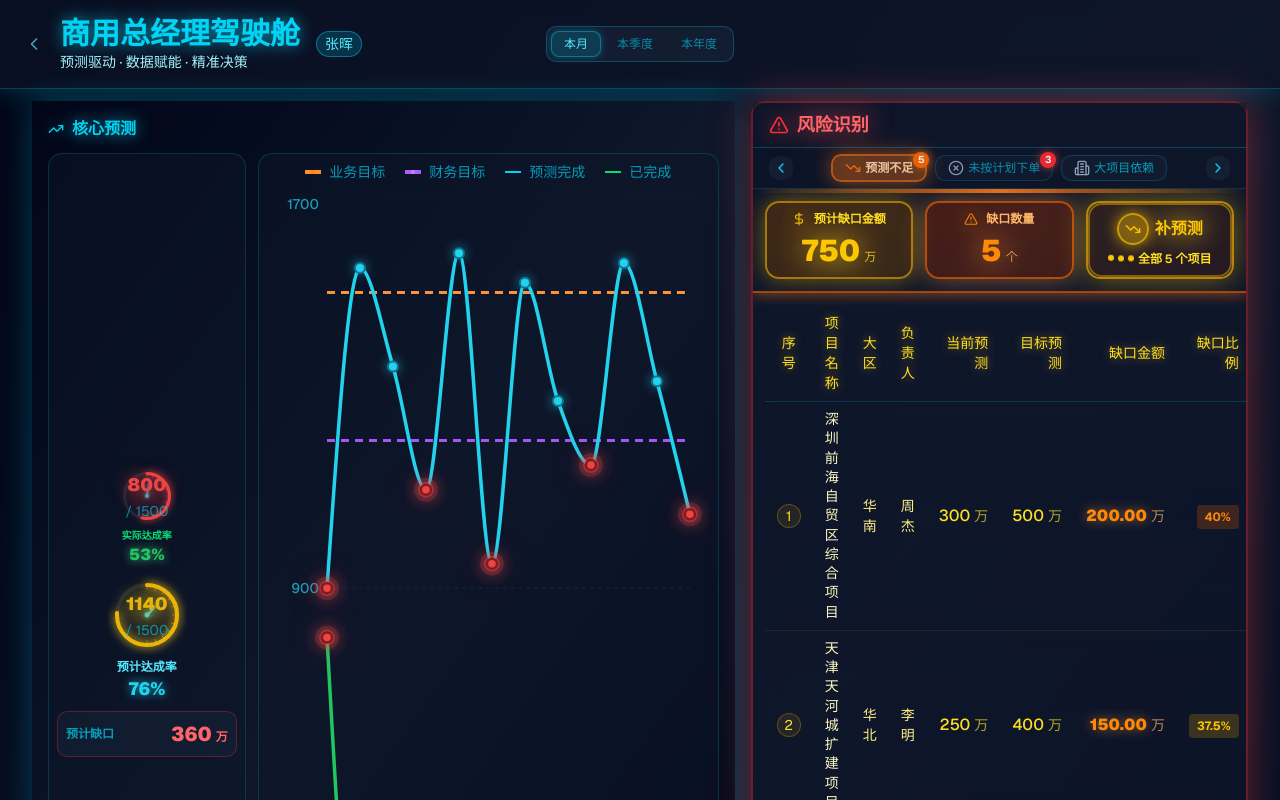
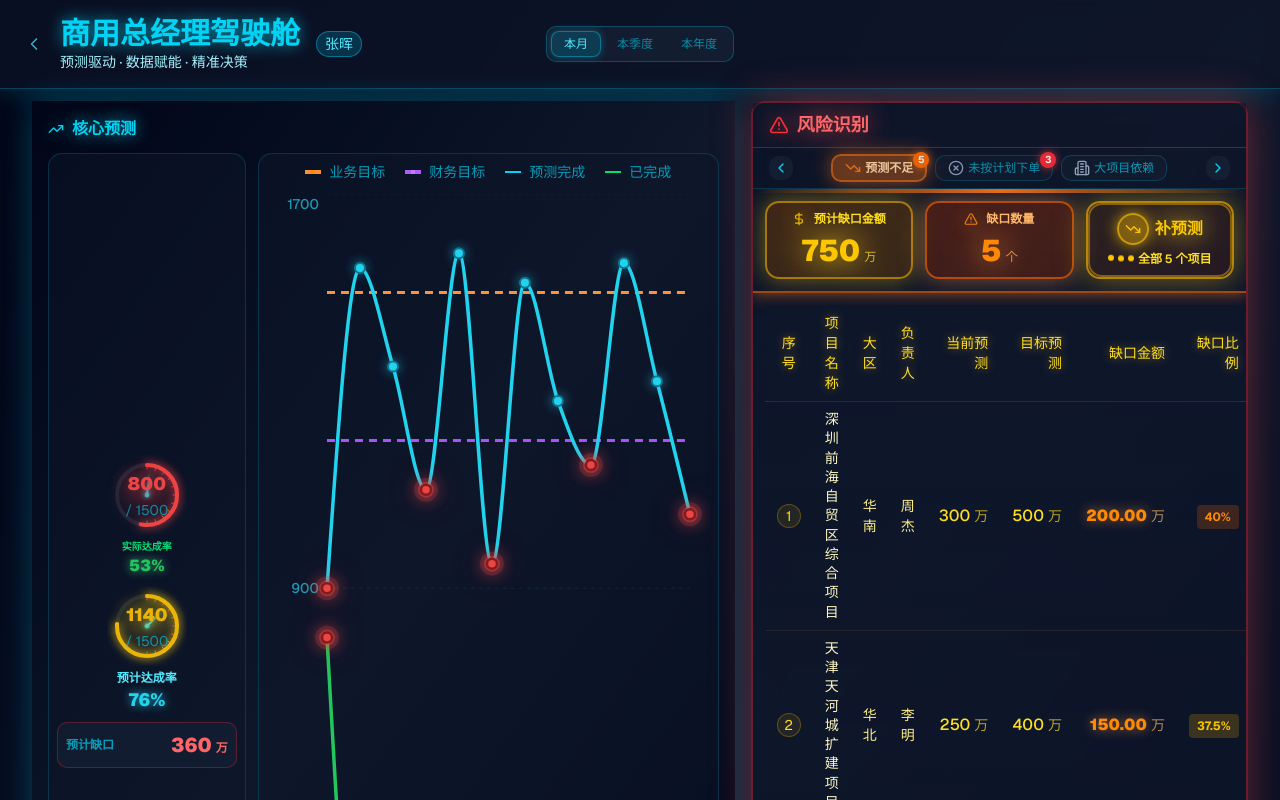
Before and after one commit to navylee1990/coze_jsc, a Next.js app: page /gm in a window 1280 px wide. Shown: the top 800 px of the page. Built offline with nearby package versions, Linux system fonts and the light colour scheme.

Commit message:
fix: 统一核心预测模块仪表盘尺寸

```diff
--- a/src/components/PredictionDecisionCard.tsx
+++ b/src/components/PredictionDecisionCard.tsx
@@ -812,9 +812,9 @@ export default function PredictionDecisionCard({
                 actualValue={animatedCompleted}
                 targetValue={target}
                 showPercentage={false}
-                size={60}
+                size={80}
               />
-              <div className="mt-0.5">
+              <div className="mt-1">
                 <div className="text-[8px] sm:text-[10px] font-semibold text-green-400">实际达成率</div>
                 <div className="text-xs sm:text-sm md:text-base font-black" style={{ color: '#22c55e', textShadow: '0 0 10px rgba(74,222,128,0.8)' }}>
                   {mounted ? Math.round((completed / target) * 100) : 0}%
@@ -823,7 +823,7 @@ export default function PredictionDecisionCard({
             </div>
 
             {/* 预计达成率仪表盘 */}
-            <div className="text-center">
+            <div className="text-center flex-shrink-0">
               <MainGauge
                 actualValue={animatedForecast}
                 targetValue={target}
```
